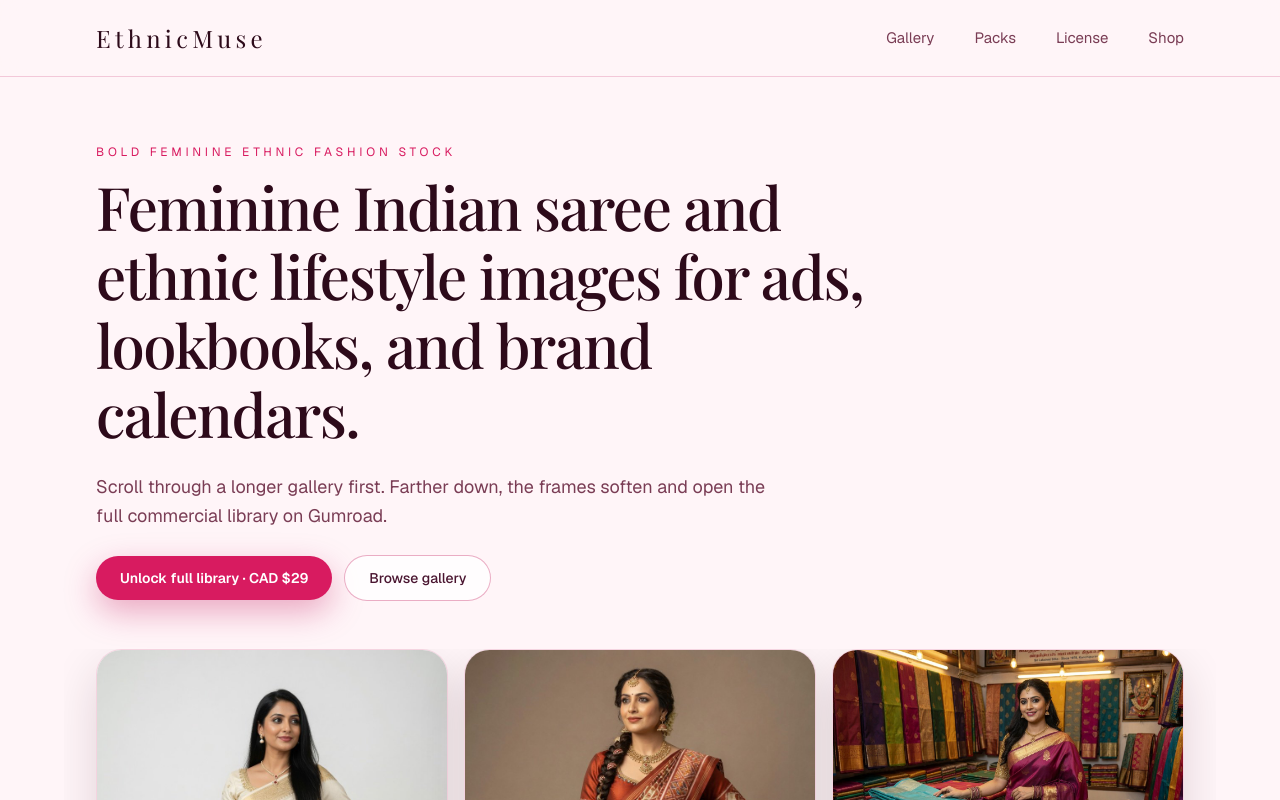
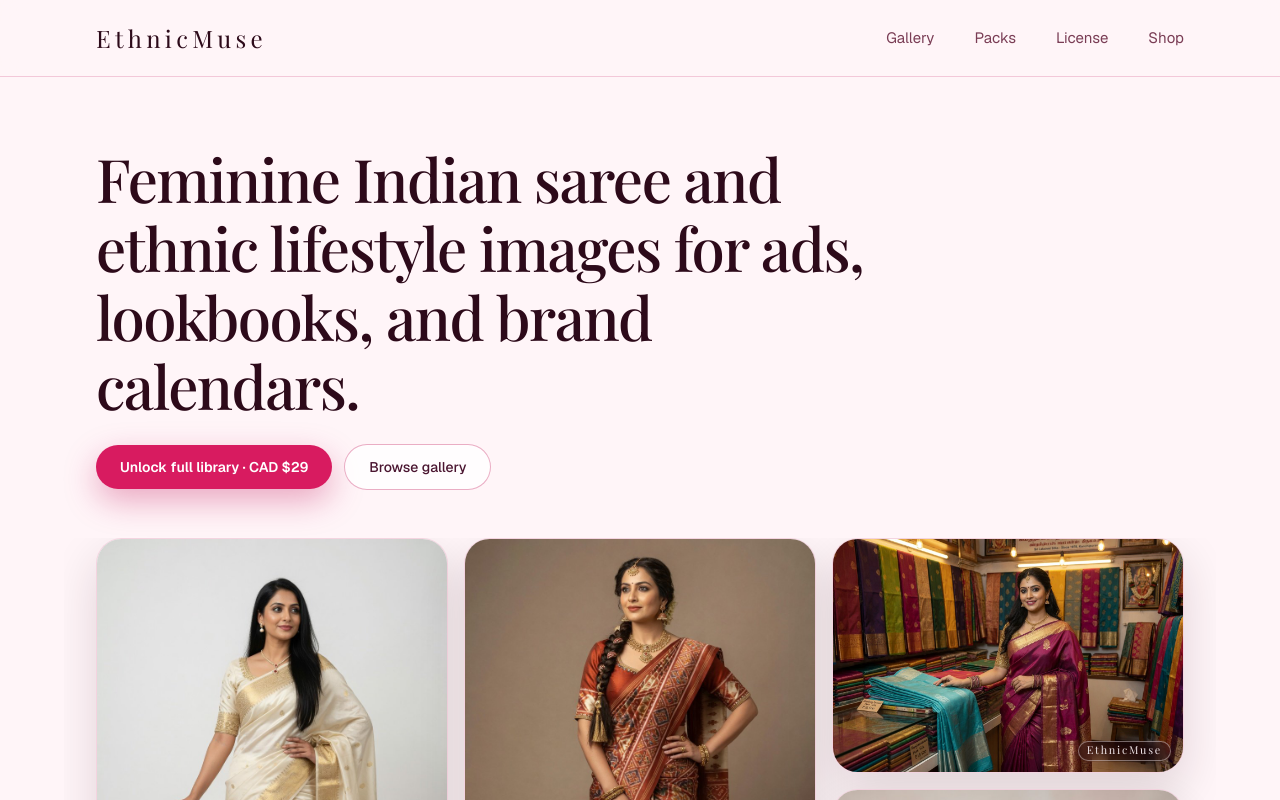
Before and after one commit to TaarakChauhan/ethnicmuse-web, a Next.js app: page / in a window 1280 px wide. Shown: the top 800 px of the page. Built offline with nearby package versions, Linux system fonts and the light colour scheme.

Commit message:
Remove hero eyebrow and scroll blurb

```diff
--- a/src/app/page.tsx
+++ b/src/app/page.tsx
@@ -266,9 +266,6 @@ export default function Home() {
 
       <main id="top" className="relative pt-[3.75rem] md:pt-20">
         <section className="relative mx-auto max-w-6xl px-4 pb-8 pt-8 md:px-8 md:pb-12 md:pt-16">
-          <p className="mb-3 text-[11px] uppercase tracking-[0.32em] text-[#d81b60] md:text-xs">
-            Bold feminine ethnic fashion stock
-          </p>
           <h1 className="max-w-3xl font-serif text-3xl font-medium leading-[1.15] tracking-tight text-[#2d0a1a] sm:text-4xl md:text-5xl lg:text-6xl">
             <span className="md:hidden">
               Indian saree and ethnic lifestyle images for ads and brand campaigns.
@@ -277,14 +274,6 @@ export default function Home() {
               Feminine Indian saree and ethnic lifestyle images for ads, lookbooks, and brand calendars.
             </span>
           </h1>
-          <p className="mt-4 max-w-2xl text-sm leading-relaxed text-[#7a3d55] md:mt-6 md:text-lg">
-            <span className="md:hidden">
-              Scroll the gallery. Farther down, frames soften and the full commercial library opens on Gumroad.
-            </span>
-            <span className="hidden md:inline">
-              Scroll through a longer gallery first. Farther down, the frames soften and open the full commercial library on Gumroad.
-            </span>
-          </p>
           <div className="mt-6 flex flex-col gap-3 sm:flex-row sm:items-center">
             <a
               href={GUMROAD_HERO}
```
